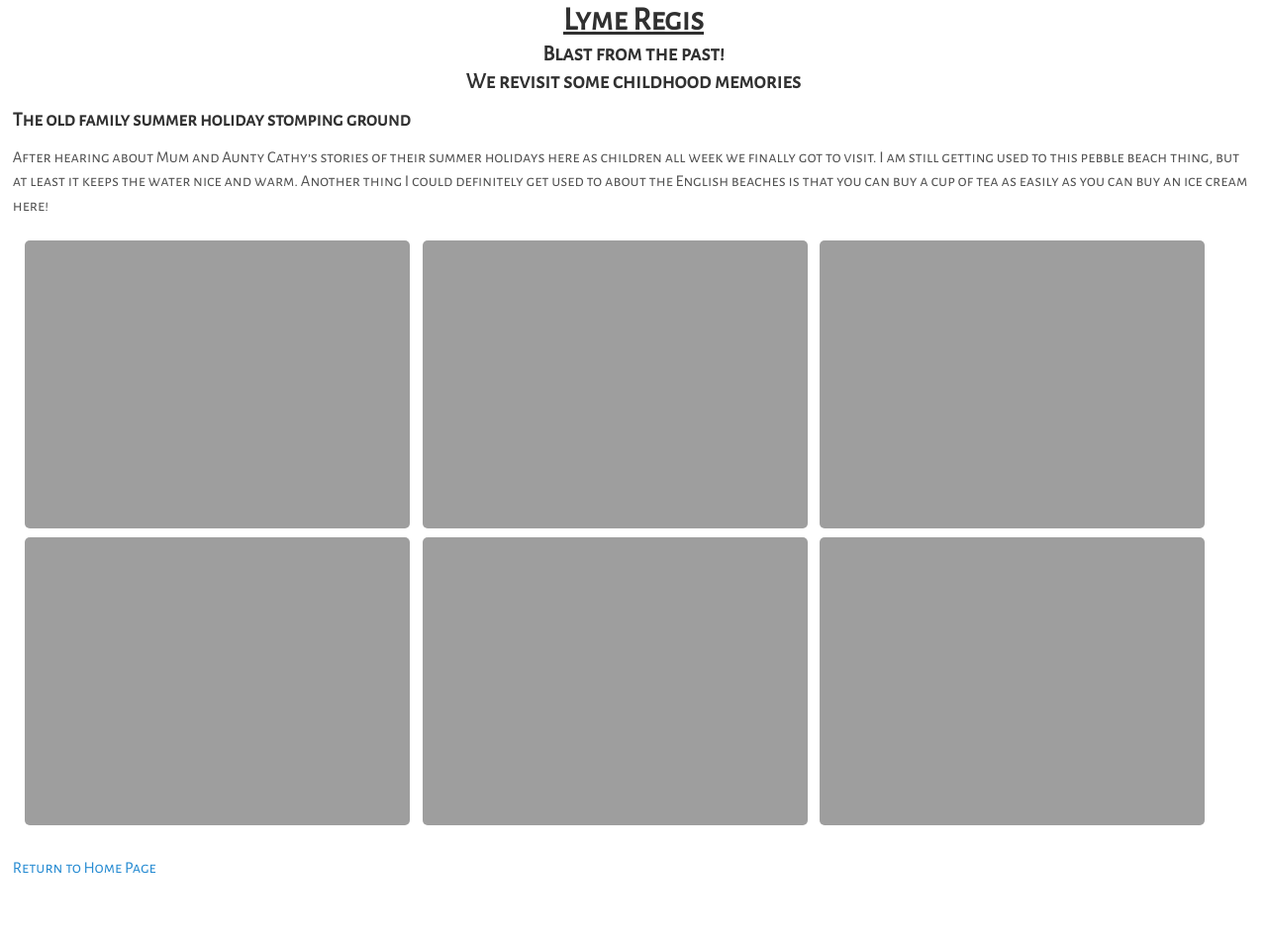
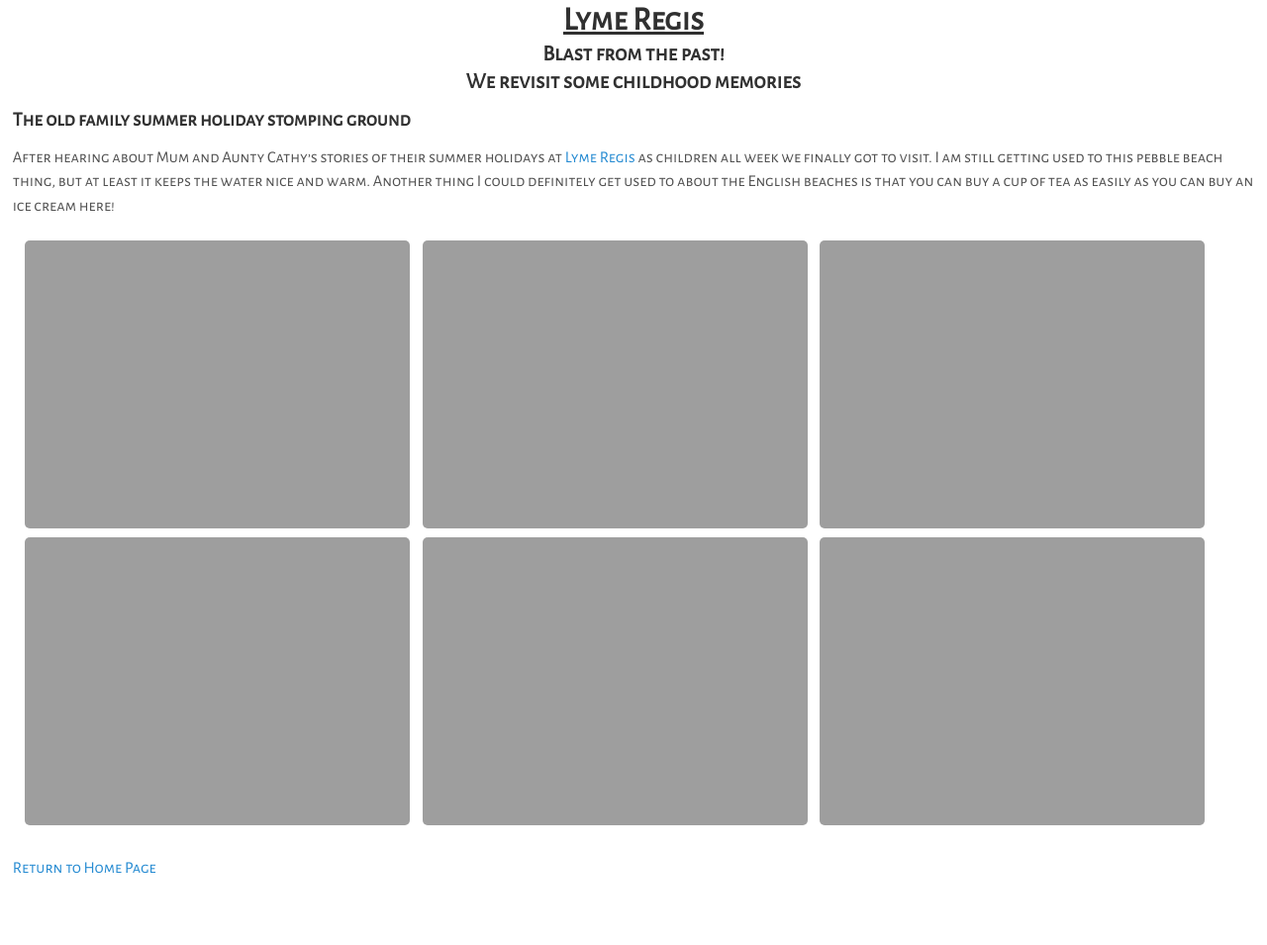
Before and after one commit to foopod/Travel-Website, a Jekyll site: the page built from _posts/2013-08-28-LymeRegis.md, in a window 1280 px wide. Shown: the whole page at 99% size. Built offline with Jekyll 4.4.1, drawn with Linux system fonts in a browser that asks for light colours.

Commit message:
Update 2013-08-28-LymeRegis.md

```diff
--- a/_posts/2013-08-28-LymeRegis.md
+++ b/_posts/2013-08-28-LymeRegis.md
@@ -13,7 +13,7 @@ titleImage: https://adventuresofthetravellingtwins.com/Photos/2013-08-28-LymeReg
 
 <h4>The old family summer holiday stomping ground</h4>
 
-After hearing about Mum and Aunty Cathy's stories of their summer holidays here as children all week we finally got to visit.
+After hearing about Mum and Aunty Cathy's stories of their summer holidays at <a target="_blank" href="http://www.lymeregis.org/">Lyme Regis</a> as children all week we finally got to visit.
 I am still getting used to this pebble beach thing, but at least it keeps the water nice and warm. Another thing I could definitely get used to about the English beaches is that you can buy a cup of tea as easily as you can buy an ice cream here!
 
 <img src="https://adventuresofthetravellingtwins.com/Photos/2013-08-28-LymeRegis/DSCF2755.JPG" class="image1">
```
